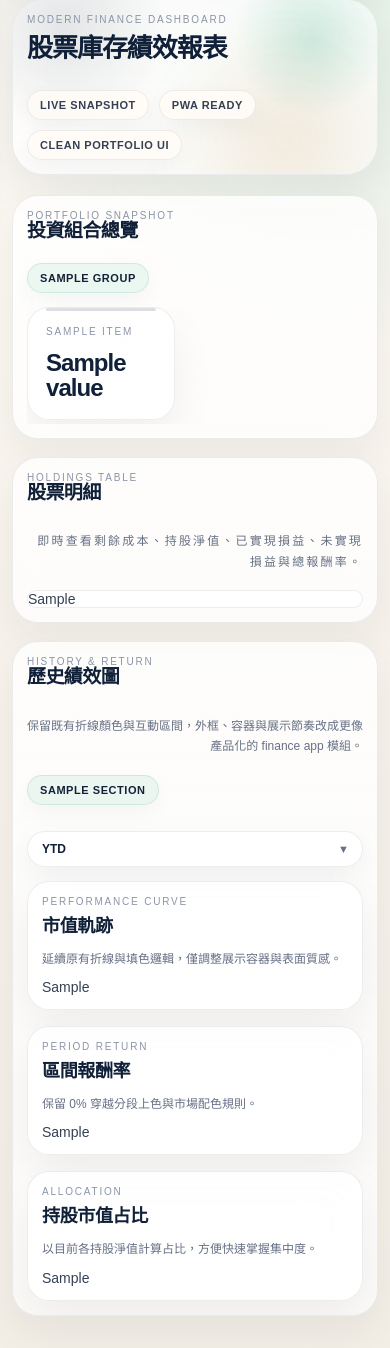
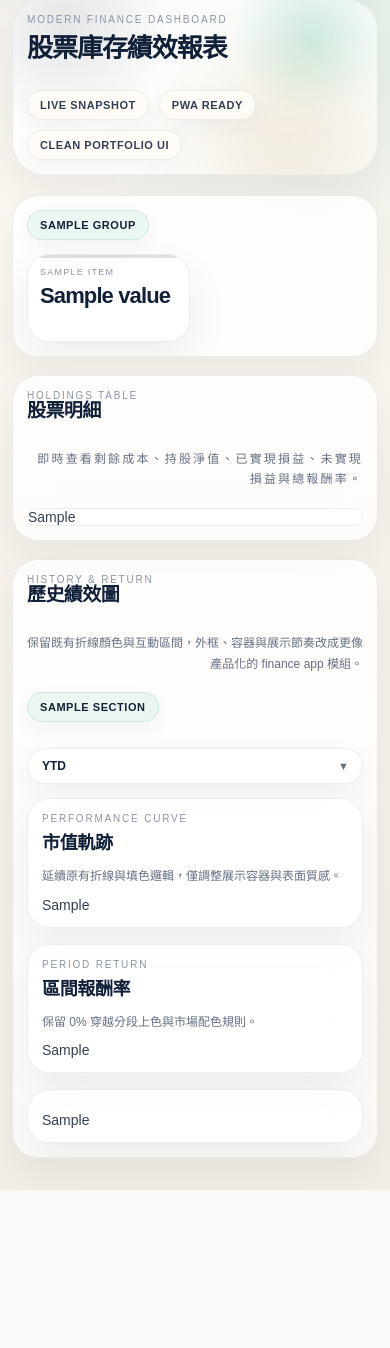
Before and after one commit to ethannioh/stock_treasury_value_tracker, a Python web app: template templates/report.html.j2 in a window 390 px wide. Shown: the part 193-1541 px from the top of the page. After the commit the page ends 1383 px from the top, so only its background shows below. Run offline with Jinja, Linux system fonts and the light colour scheme; the template is opened without the code that fills it: most values are stand-ins (such as "Sample title", 1, 10 or a date in 2020).

Commit message:
Tighten mobile portfolio layout

```diff
--- a/src/report_generator.py
+++ b/src/report_generator.py
@@ -227,6 +227,7 @@ def build_allocation_figure(stock_summary: pd.DataFrame, currency: str) -> go.Fi
                 )
             ],
         )
+        fig.update_layout(title=None, margin=dict(l=24, r=24, t=24, b=24))
         return fig
 
     group = group.sort_values("market_value", ascending=False, ignore_index=True)
@@ -271,6 +272,7 @@ def build_allocation_figure(stock_summary: pd.DataFrame, currency: str) -> go.Fi
             font=dict(color="#667085"),
         ),
     )
+    fig.update_layout(title=None, margin=dict(l=24, r=24, t=24, b=24))
     fig.add_annotation(
         text=f"總淨值<br><b>{format_compact_number(total_value)}</b>",
         x=0.5,
--- a/templates/report.html.j2
+++ b/templates/report.html.j2
@@ -624,17 +624,25 @@
         font-size: 19px;
       }
       .cards {
-        grid-template-columns: repeat(4, minmax(148px, 1fr));
-        overflow-x: auto;
-        overflow-y: hidden;
-        padding-bottom: 4px;
+        grid-template-columns: repeat(2, minmax(0, 1fr));
+        gap: 10px;
       }
       .card {
-        min-height: 104px;
+        min-height: 88px;
+        padding: 12px;
+      }
+      .card::before {
+        left: 12px;
+        right: 12px;
+      }
+      .card .label {
+        margin-bottom: 8px;
+        font-size: 9px;
+        letter-spacing: 0.14em;
       }
       .card .value,
       .status-value {
-        font-size: 24px;
+        font-size: 22px;
       }
       .detail-table {
         font-size: 11px;
@@ -770,12 +778,6 @@
 
       <div class="stack">
         <section class="panel">
-          <div class="panel-head">
-            <div>
-              <div class="panel-kicker">Portfolio Snapshot</div>
-              <h2 class="section-title">投資組合總覽</h2>
-            </div>
-          </div>
           {% for group in summary_cards %}
           <div class="currency-block">
             <div class="market-label">{{ group.market_label }}</div>
@@ -859,13 +861,6 @@
                 <div class="chart-scroll return-chart" data-chart-group="{{ loop.index0 }}" data-chart-kind="return">{{ section.return_chart | safe }}</div>
               </section>
               <section class="chart-module">
-                <div class="module-head">
-                  <div>
-                    <div class="module-kicker">Allocation</div>
-                    <h3 class="module-title">持股市值占比</h3>
-                  </div>
-                  <div class="module-note">以目前各持股淨值計算占比，方便快速掌握集中度。</div>
-                </div>
                 <div class="chart-scroll allocation-scroll" data-chart-group="{{ loop.index0 }}" data-chart-kind="allocation">{{ section.allocation_chart | safe }}</div>
               </section>
             </div>
```
Also changed, not shown: app.py (+17 -18 lines).
